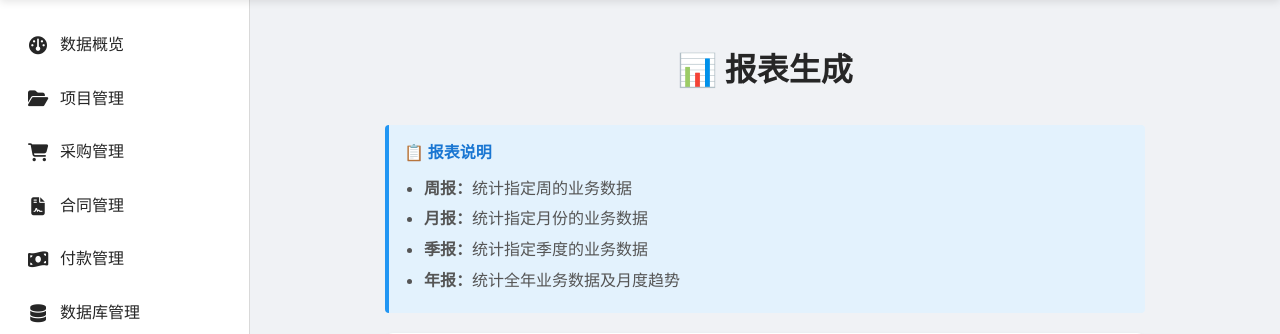
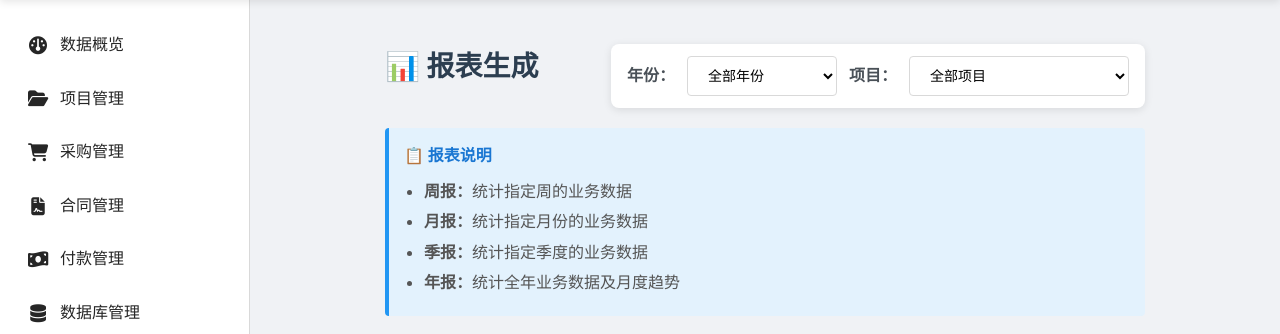
Before and after one commit to huangfeng15/taizhang, a Django app: page /reports/generate/ in a window 1280 px wide. Shown: the part 60-394 px from the top of the page. Run offline with Django 5.2, Linux system fonts and the light colour scheme; the visitor is signed in with stand-in values (Sample User, id 1); parts of the project's set-up code (start-up, migrations or seed data) failed here and were passed over.

Commit message:
合并远程更新并保留本地更改

```diff
--- /dev/null
+++ b/project/templates/components/year_project_filter.html
@@ -0,0 +1,87 @@
+{% comment %}
+通用年度/项目筛选组件
+依赖上下文变量：
+- available_years: 可选年份列表
+- projects: 项目列表
+- selected_year: 当前年份（字符串或数字）
+- selected_project: 当前项目编码（可选）
+可选参数：
+- form_id: 表单 ID 前缀
+- year_param / project_param: 参数名
+- form_action: 表单提交地址
+{% endcomment %}
+{% with prefix=form_id|default:'monitoring' %}
+{% with year_param=year_param|default:'year' %}
+{% with project_param=project_param|default:'project' %}
+{% with selected_year_str=selected_year|stringformat:"s" %}
+{% with selected_project_str=selected_project|stringformat:"s" %}
+<div class="filter-section" style="padding: 12px 16px; background: white; border-radius: 8px; box-shadow: 0 2px 8px rgba(0,0,0,0.1); display: flex; align-items: center; gap: 12px;">
+    <form method="get"
+          action="{{ form_action|default:'' }}"
+          id="{{ prefix }}FilterForm"
+          style="display: flex; align-items: center; gap: 12px; margin: 0;">
+
+        {% if preserve_params %}
+            {% for item in preserve_params %}
+                <input type="hidden" name="{{ item.name }}" value="{{ item.value }}">
+            {% endfor %}
+        {% elif request %}
+            {% for key, value in request.GET.items %}
+                {% if key != year_param and key != project_param %}
+                <input type="hidden" name="{{ key }}" value="{{ value }}">
+                {% endif %}
+            {% endfor %}
+        {% endif %}
+
+        <label style="font-weight: 600; color: #495057; margin: 0; white-space: nowrap;"
+               for="{{ prefix }}YearSelect">年份：</label>
+        <select name="{{ year_param }}"
+                id="{{ prefix }}YearSelect"
+                class="form-control form-control-sm filter-select"
+                onchange="this.form.submit()"
+                style="width: 120px; border-radius: 4px;">
+            <option value="all"
+                    {% if selected_year_str == '' or selected_year_str == 'None' or selected_year_str == 'all' %}
+                    selected
+                    {% endif %}>全部年份</option>
+            {% for year in available_years %}
+                {% if year %}
+                {% with year_str=year|stringformat:"s" %}
+                <option value="{{ year_str }}"
+                        {% if selected_year_str == year_str %}
+                        selected
+                        {% endif %}>{{ year_str }}年</option>
+                {% endwith %}
+                {% endif %}
+            {% endfor %}
+        </select>
+
+        <label style="font-weight: 600; color: #495057; margin: 0; white-space: nowrap;"
+               for="{{ prefix }}ProjectSelect">项目：</label>
+        <select name="{{ project_param }}"
+                id="{{ prefix }}ProjectSelect"
+                class="form-control form-control-sm filter-select"
+                onchange="this.form.submit()"
+                style="width: 220px; border-radius: 4px;">
+            <option value=""
+                    {% if not selected_project_str or selected_project_str == 'None' %}
+                    selected
+                    {% endif %}>全部项目</option>
+            {% for project in projects %}
+            {% with code=project.project_code|stringformat:"s" %}
+            <option value="{{ code }}"
+                    {% if code == selected_project_str %}
+                    selected
+                    {% endif %}>
+                {{ project.project_name }}
+            </option>
+            {% endwith %}
+            {% endfor %}
+        </select>
+    </form>
+</div>
+{% endwith %}
+{% endwith %}
+{% endwith %}
+{% endwith %}
+{% endwith %}
--- a/project/templates/reports/form.html
+++ b/project/templates/reports/form.html
@@ -167,12 +167,37 @@
         margin-bottom: 5px;
         color: #555;
     }
+
+    .report-form-header {
+        display: flex;
+        justify-content: space-between;
+        align-items: flex-start;
+        gap: 16px;
+        margin-bottom: 20px;
+    }
+
+    .report-form-header h1 {
+        margin: 0;
+        font-size: 28px;
+        font-weight: 700;
+        color: #2c3e50;
+    }
+
+    .report-form-header__filters {
+        display: flex;
+        justify-content: flex-end;
+    }
 </style>
 {% endblock %}
 
 {% block content %}
 <div class="report-form-container">
-    <h1 style="text-align: center; margin-bottom: 30px;">📊 报表生成</h1>
+    <div class="report-form-header">
+        <h1>📊 报表生成</h1>
+        <div class="report-form-header__filters">
+            {% include 'components/year_project_filter.html' with form_id='report' selected_project=selected_projects|first %}
+        </div>
+    </div>
 
     <div class="info-box">
         <h4>📋 报表说明</h4>
```
Also changed, not shown: project/services/report_generator.py (+18 -9 lines), contract/migrations/0007_add_missing_fields.py (added).
